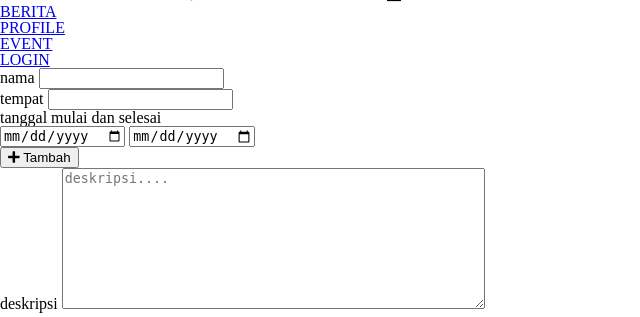
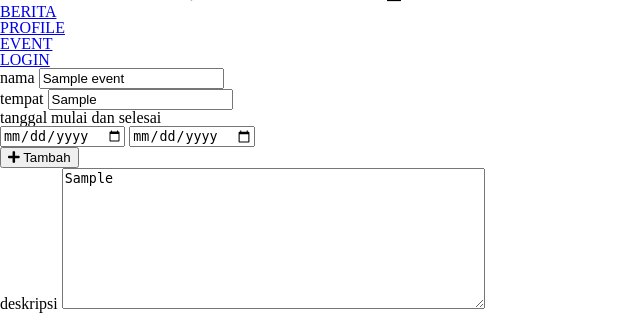
Before and after one commit to yuandahanif/backup_pkl_git_web_sekolah, a PHP site: the page made by views/admin/event/tambah.php in a window 1280 px wide. Shown: the part 380-697 px from the top of the page, without its empty margins (0-640 px from the left). Run offline with PHP 8.4, Linux system fonts and the light colour scheme; the template is opened without the code that fills it: most values are stand-ins (such as "Sample title", 1, 10 or a date in 2020); some libraries are stand-ins or nearby versions.

Commit message:
Add files via upload

```diff
--- a/views/admin/event/hapus.php
+++ b/views/admin/event/hapus.php
@@ -18,7 +18,7 @@
                         <td><?= $e['tempat_event'] ?></td>
                         <td><?= $e['tanggal_mulai_event'] ?></td>
                         <td><?= $e['tanggal_selesai_event'] ?></td>
-                        <td><input type="checkbox" name="hapus" value="id"> | <a href="" class="hapus"><i class="far fa-trash-alt"></i> hapus</a></td>
+                        <td><input type="checkbox" name="hapus" value="id"> | <a href="<?= BASEURL ?>_mimindev/hapus/event/id_event/<?= $e['id_event'] ?>" class="hapus"><i class="far fa-trash-alt"></i> hapus</a></td>
                     </tr>
                     <?php endforeach; ?>
                 </table>
--- a/views/admin/event/tambah.php
+++ b/views/admin/event/tambah.php
@@ -1,20 +1,20 @@
 <div class="bag-kanan-main">
-                <form action="tambahSiswa" method="post" id="tambah-siswa">
+                <form action="" method="post" id="tambah-siswa">
                     <!-- kiri -->
                     <div class="form-kiri">
                         <div class="nama">
                             <label for="nama">nama</label>
-                            <input type="text" name="nama" id="nama">
+                            <input type="text" name="nama" id="nama" value="<?php if (isset($data['event'])) { echo $data['event']['nama_event'];}?>">
                         </div>
                         <div class="tempat">
                             <label for="tempat">tempat</label>
-                            <input type="text" name="tempat" id="tempat">
+                            <input type="text" name="tempat" id="tempat" value="<?php if (isset($data['event'])) { echo $data['event']['tempat_event'];}?>">
                         </div>
                         <div class="tempat-tanggal">
                             <label for="tempat-tanggal">tanggal mulai dan selesai</label>
                             <div>
-                                <input type="date" name="tanggal-lahir" id="tanggal-lahir">
-                                <input type="date" name="tanggal-lahir" id="tanggal-lahir">
+                                <input type="date" name="tanggal-mulai" id="tanggal-lahir" value="<?php if (isset($data['event'])) { echo $data['event']['tanggal_mulai_event'];}?>">
+                                <input type="date" name="tanggal-selesai" id="tanggal-lahir" value="<?php if (isset($data['event'])) { echo $data['event']['tanggal_selesai_event'];}?>">
                             </div>
                         </div>
                         <div class="submit">
@@ -25,7 +25,7 @@
                     <div class="form-kanan">
                         <div class="deskripsi">
                             <label for="deskripsi">deskripsi</label>
-                            <textarea name="deskripsi" id="deskripsi" cols="50" rows="9" placeholder="deskripsi...."></textarea>
+                            <textarea name="deskripsi" id="deskripsi" cols="50" rows="9" placeholder="deskripsi...."><?php if (isset($data['event'])) { echo $data['event']['deskripsi_event'];}?></textarea>
                         </div>
                     </div>
                 </form>
```
